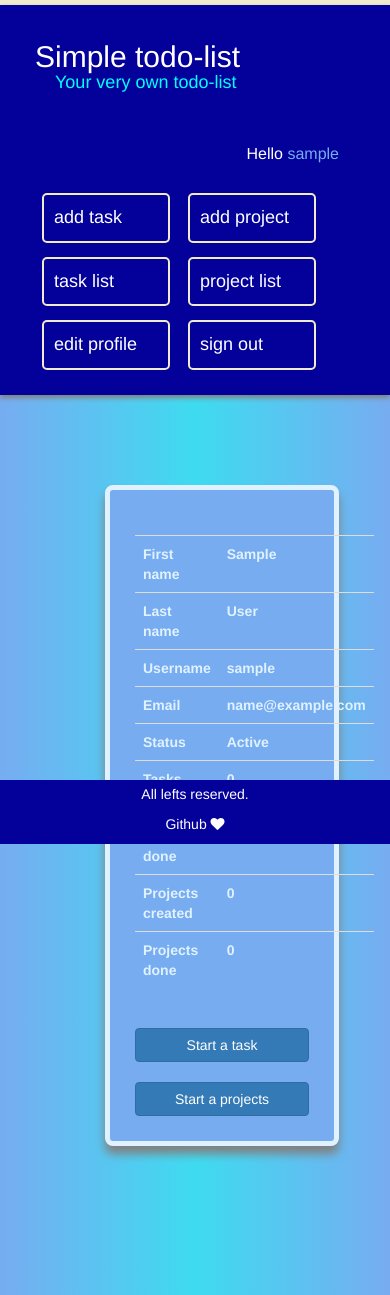
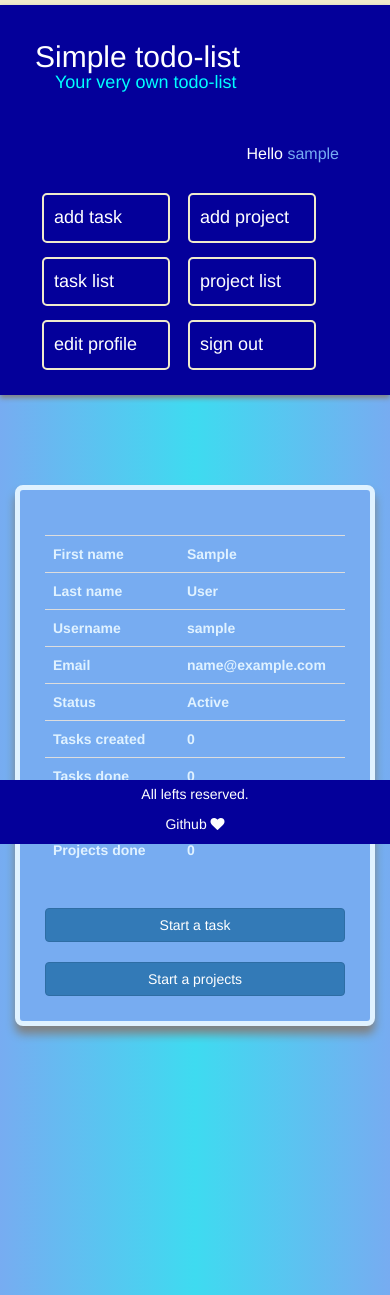
Before and after one commit to 1MahdiR/simple-todo-list, a Django app: page /account/ in a window 390 px wide. Run offline with Django 3.2, Linux system fonts and the light colour scheme; the visitor is signed in with stand-in values (Sample User, id 1); data comes from the database, SQL or seed files in the repository; data that the repository does not hold is empty; some libraries are stand-ins or nearby versions.

Commit message:
Fixed dashboard body for smaller devices

```diff
--- a/account/static/account/dashboard.css
+++ b/account/static/account/dashboard.css
@@ -58,6 +58,8 @@
 	}
 
 	.dashboard-body {
-		width: 65%;
+		margin-left: 0;
+		margin-right: 0;
+		width: 100%;
 	}
 }
```
